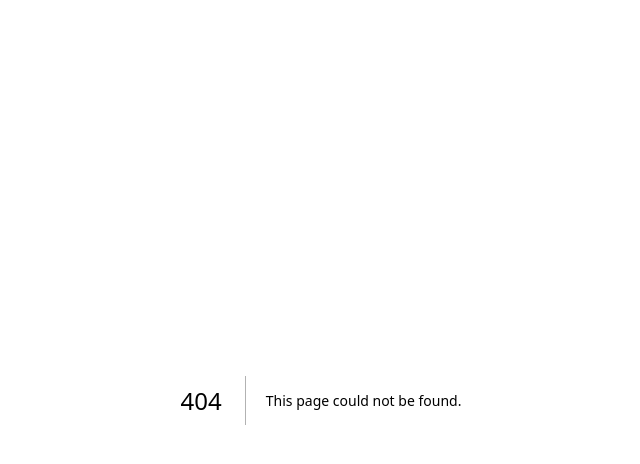
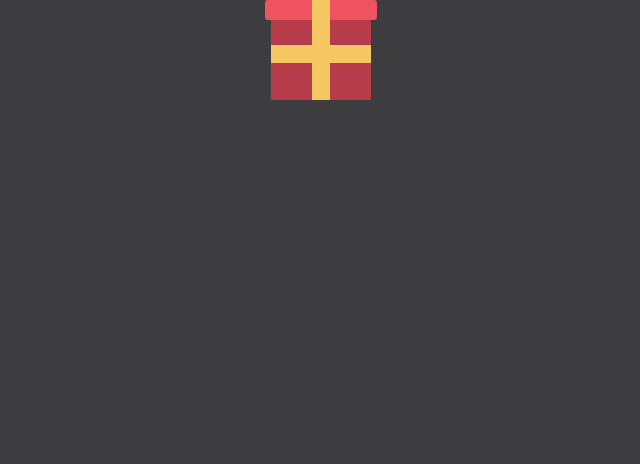
Before and after one commit to joaovsz/lucky-door, a Next.js app: page /game/Gift in a window 1280 px wide. Before the commit this address had no page. Shown: the top 464 px of the page, without its empty margins (319-959 px from the left). Built offline with nearby package versions, Linux system fonts and the light colour scheme.

Commit message:
created: Caixa de presente adicionada

```diff
--- /dev/null
+++ b/pages/game/Gift.tsx
@@ -0,0 +1,9 @@
+import Gift from "@/src/components/Gift/Gift";
+
+import React from "react";
+
+const Game = () => {
+  return <Gift />;
+};
+
+export default Game;
--- /dev/null
+++ b/src/components/Gift/Gift.module.css
@@ -0,0 +1,38 @@
+.caixa{
+    position: relative;
+    display: flex;
+    flex-direction: column;
+    align-items: center;
+    width: 100px;
+    height: 100px;
+    background: #b63c49;
+    margin:auto;
+}
+
+.tampa{
+    margin:auto;
+    border-radius: 3px;
+    position: absolute;
+    z-index: 2;
+    width: 112px;
+    height: 20px;
+    background: #EF5261;
+}
+
+.lacoX{
+    z-index: 3;
+    margin: auto;
+    position: absolute;
+    width: 18px;
+    height: 100%;
+    background: #F6C863;
+}
+.lacoY{
+    z-index: 3;
+    margin: auto;
+    position: absolute;
+    top: 45%;
+    width: 100px;
+    height: 18px;
+    background: #F6C863;
+}
--- /dev/null
+++ b/src/components/Gift/Gift.tsx
@@ -0,0 +1,16 @@
+import React from "react";
+import styles from "./Gift.module.css";
+
+const Gift = () => {
+  return (
+    <>
+      <div className={styles.caixa}>
+        <div className={styles.tampa}></div>
+        <div className={styles.lacoX}></div>
+        <div className={styles.lacoY}></div>
+      </div>
+    </>
+  );
+};
+
+export default Gift;
```
